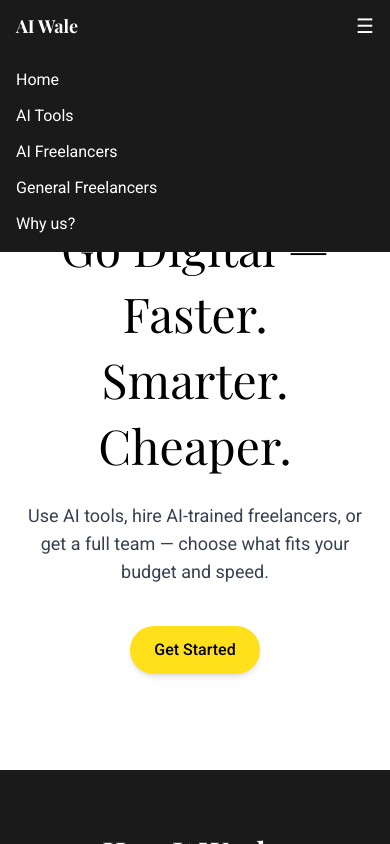
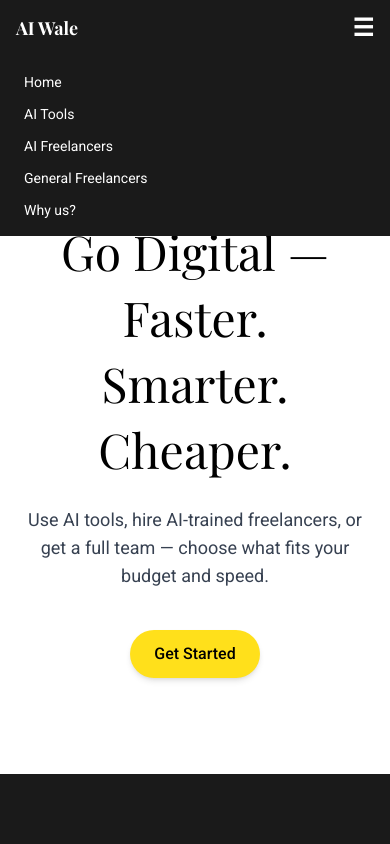
Before and after one commit to aryantrivedi28/finzie-landing, a Next.js app: page / in a window 390 px wide. Both pictures are taken after a click on the button "Toggle Menu". Shown: the top 844 px of the page. Built offline with nearby package versions, Linux system fonts and the light colour scheme.

Commit message:
fix msite nav bar

```diff
--- a/app/components/Header.tsx
+++ b/app/components/Header.tsx
@@ -6,12 +6,12 @@ export default function Header() {
   const [showMobileMenu, setShowMobileMenu] = useState(false);
 
   return (
-    <header className="bg-[#1A1A1A] text-white px-4 py-3 flex justify-between items-center relative z-50">
+    <header className="bg-[#1A1A1A] text-white px-4 py-3 flex items-center justify-between relative z-50">
       {/* Logo */}
       <h1 className="text-lg font-bold font-heading">AI Wale</h1>
 
       {/* Desktop Nav */}
-      <nav className="hidden md:flex space-x-6 text-sm font-body">
+      <nav className="hidden md:flex gap-6 text-sm font-body">
         <a href="/" className="hover:underline">Home</a>
         <a href="/#tools">AI Tools</a>
         <a href="/#freelancers">AI Freelancers</a>
@@ -19,17 +19,18 @@ export default function Header() {
         <a href="/#why">Why us?</a>
       </nav>
 
-      {/* Hamburger Menu (mobile only) */}
+      {/* Mobile Hamburger Button */}
       <button
-        className="md:hidden text-xl"
-        onClick={() => setShowMobileMenu((prev) => !prev)}
+        className="md:hidden text-2xl font-bold"
+        onClick={() => setShowMobileMenu(!showMobileMenu)}
+        aria-label="Toggle Menu"
       >
         ☰
       </button>
 
-      {/* Mobile Menu */}
+      {/* Mobile Nav Menu */}
       {showMobileMenu && (
-        <div className="absolute top-full left-0 w-full bg-[#1A1A1A] text-white flex flex-col p-4 space-y-3 md:hidden">
+        <div className="absolute top-full left-0 w-full bg-[#1A1A1A] flex flex-col px-6 py-4 space-y-3 text-sm md:hidden">
           <a href="/" onClick={() => setShowMobileMenu(false)}>Home</a>
           <a href="/#tools" onClick={() => setShowMobileMenu(false)}>AI Tools</a>
           <a href="/#freelancers" onClick={() => setShowMobileMenu(false)}>AI Freelancers</a>
```
